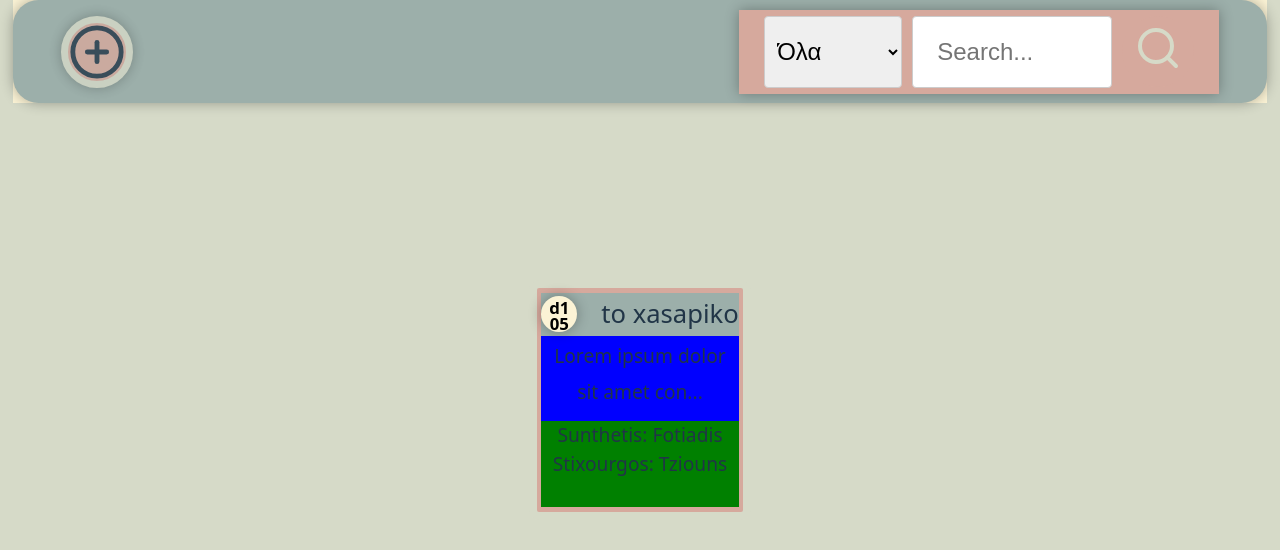
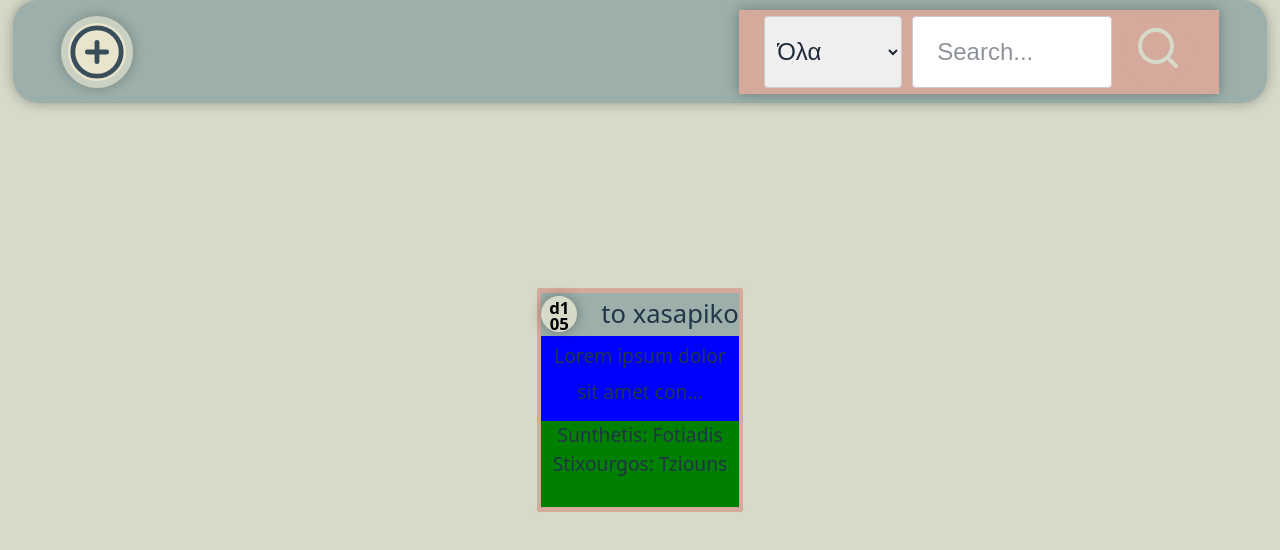
Before and after one commit to Skioulis/disc-React-App, a React (Vite) app in the folder disc-app/: page / in a window 1280 px wide. Shown: the top 550 px of the page. Built offline with nearby package versions, Linux system fonts and the light colour scheme.

Commit message:
Refactor CSS to use CSS variables for consistent color theming across components.

```diff
--- a/disc-app/src/App.css
+++ b/disc-app/src/App.css
@@ -21,7 +21,7 @@
 }
 
 header {
-    background-color: #FBF3D5;
+    background-color: var(--color-bg);
     margin: auto -16px;
     padding: 16px 32px;
     /*box-shadow: 0 0 10px 0 rgba(0, 0, 0, 0.3);*/
--- a/disc-app/src/components/list-item/ListItem.css
+++ b/disc-app/src/components/list-item/ListItem.css
@@ -1,14 +1,10 @@
-/*#D6A99D*/
-/*#FBF3D5*/
-/*#D6DAC8*/
-/*#9WAFAA*/
 
 .list-item {
-    background-color: #D6A99D;
+    background-color: var(--color-primary);
     height: 30vh;
     aspect-ratio: 7/10;
     border-radius: 10px;
-    border: 1vh solid #D6DAC8;
+    border: 1vh solid var(--color-surface);
     display: flex;
     justify-content: center;
     flex-direction: column;
@@ -20,7 +16,7 @@
 .list-item > :nth-child(3) { flex: 2 1 0; }
 
 .list-item-first-row{
-    background-color: #9CAFAA;
+    background-color: var(--color-accent);
     height: auto;
     aspect-ratio: auto;
     display: flex;                 /* make row horizontal */
@@ -41,7 +37,7 @@
     font-size: clamp(0.5rem, 1.5vw, 0.8rem);
 }
 .list-item-circle{
-    background-color: #FBF3D5;
+    background-color: var(--color-surface);
     height: 1.5rem;
     width: 1.5rem;
     border-radius: 50%;
--- a/disc-app/src/components/navbar/Navbar.css
+++ b/disc-app/src/components/navbar/Navbar.css
@@ -10,7 +10,7 @@
 
 header {
     position: fixed;
-    background-color: #FBF3D5;
+    background-color:var(--color-surface);
     top: 0;
     left: 0;
     right: 0;
@@ -26,7 +26,7 @@
     justify-content: space-between;
     align-items: center;
     padding: 1rem 2rem;
-    background-color: #9CAFAA;
+    background-color: var(--color-accent);
     height: 4.3rem;
     font-size: 1rem;
     border-radius: 2dvw;
--- a/disc-app/src/components/navbar/buttons/PlusButton.css
+++ b/disc-app/src/components/navbar/buttons/PlusButton.css
@@ -2,8 +2,8 @@
     width: 3rem;
     height: 3rem;
     border-radius: 50%;
-    background-color: #D6A99D;
-    border: 0.3rem solid #D6DAC8;
+    background-color: var(--color-bg);
+    border: 0.3rem solid var(--color-surface);
     cursor: pointer;
     display: flex;
     align-items: center;
@@ -13,5 +13,5 @@
 }
 
 .add-button:hover {
-    background-color: #D6DAC8;
+    background-color: var(--color-surface);
 }
--- a/disc-app/src/components/navbar/dropdown/NavDropdown.css
+++ b/disc-app/src/components/navbar/dropdown/NavDropdown.css
@@ -5,23 +5,25 @@
     width: auto;
     height: 3rem;
     font-size: 1rem;
+    color: var(--color-text);
 }
 .dropdown:hover {
-    background-color: #D6DAC8;
+    background-color: var(--color-surface);
 }
 
 .dropdown:focus {
     outline: none;
-    border: 2px solid #D6A99D;
+    border: 2px solid var(--color-primary);
+    color: var(--color-text);
 }
 
 .dropdown-option {
-    background-color: #D6DAC8;
-    color: #333;
+    background-color: var(--color-surface);
+    color: var(--color-text);
     padding: 8px;
     font-size: 1rem;
 }
 
 .dropdown-option:hover {
-    background-color: #D6A99D;
+    background-color: var(--color-primary);
 }
--- a/disc-app/src/components/navbar/search-section/SeachBar.css
+++ b/disc-app/src/components/navbar/search-section/SeachBar.css
@@ -3,7 +3,7 @@
     align-items: center;
     justify-content: center;
     gap: 10px;
-    background-color: #D6A99D;
+    background-color: var(--color-primary);
     height: 3.5rem;
     width: 20rem;
     padding: 1rem;
@@ -16,18 +16,24 @@
     width: 200px;
     height: 3rem;
     font-size: 1rem;
+    color: var(--color-text);
+}
+
+.search-input::placeholder {
+    color: var(--color-text); /* replace with your desired color or var(--color-...) */
+    opacity: 0.5;     /* ensure consistent visibility across browsers */
 }
 
 .search-input:focus {
     outline: none;
     /*border: 4px solid #9CAFAA;*/
-    box-shadow: 0 0 0 4px #FBF3D5;
+    box-shadow: 0 0 0 4px var(--color-surface);
 
 }
 
 .search-button {
-    background-color: #D6A99D;
-    color: #D6DAC8;
+    background-color: var(--color-primary);
+    color: var(--color-surface);
     border: none;
     border-radius: 50%;
     padding: 8px 12px;
@@ -37,7 +43,7 @@
 }
 
 .search-button:hover {
-    background-color: #D6DAC8;
-    color: #D6A99D;
+    background-color: var(--color-surface);
+    color: var(--color-primary);
     box-shadow: 0 0 1vw 0 rgba(0, 0, 0, 0.3);
 }
```
